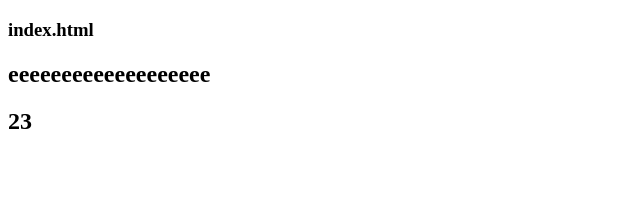
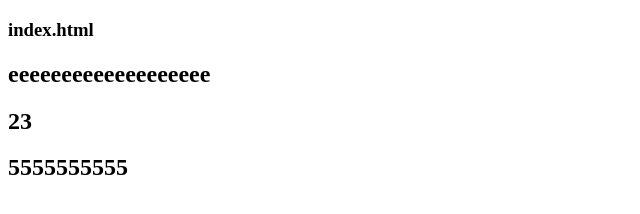
Before and after one commit to wxy-133/git-demo, a plain HTML site: page index.html in a window 1280 px wide. Shown: the whole page, without its empty margins (0-640 px from the left). Drawn offline with Linux system fonts and the light colour scheme.

Commit message:
five-commit

```diff
--- a/index.html
+++ b/index.html
@@ -11,5 +11,6 @@
   </h3>
   <h2>eeeeeeeeeeeeeeeeeee</h2>
   <h2>23</h2>
+  <h2>5555555555</h2>
 </body>
 </html>
```
